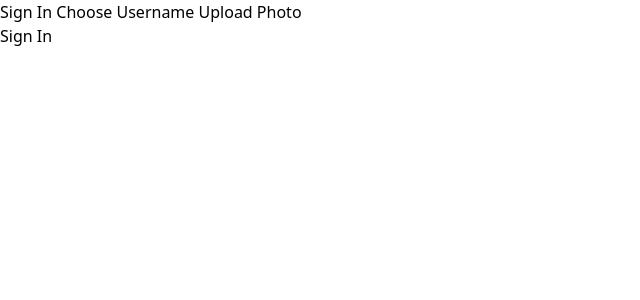
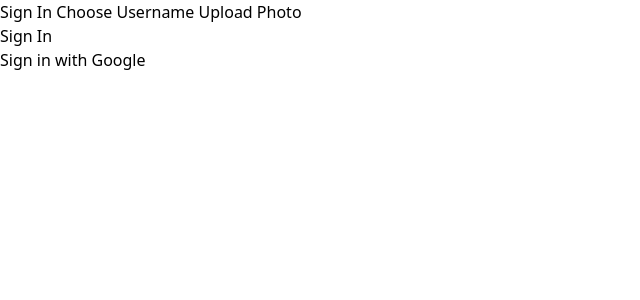
Before and after one commit to oliver-day/svelte-link-tree-clone, a SvelteKit app: page /login in a window 1280 px wide. Shown: the top 300 px of the page, without its empty margins (0-640 px from the left). Built offline with nearby package versions, Linux system fonts and the light colour scheme; no server answers.

Commit message:
feat: add 'signInWithGoogle' to login page component

```diff
--- a/src/routes/login/+page.svelte
+++ b/src/routes/login/+page.svelte
@@ -1,5 +1,15 @@
 <script lang="ts">
+  import { auth } from '$lib/firebase';
 
+  import { GoogleAuthProvider, signInWithPopup } from 'firebase/auth';
+
+  async function signInWithGoogle() {
+    const provider = new GoogleAuthProvider();
+    const user = await signInWithPopup(auth, provider);
+    console.log(user);
+  }
 </script>
 
 <h2>Sign In</h2>
+
+<button class="btn btn-primary" on:click={signInWithGoogle}>Sign in with Google</button>
```
